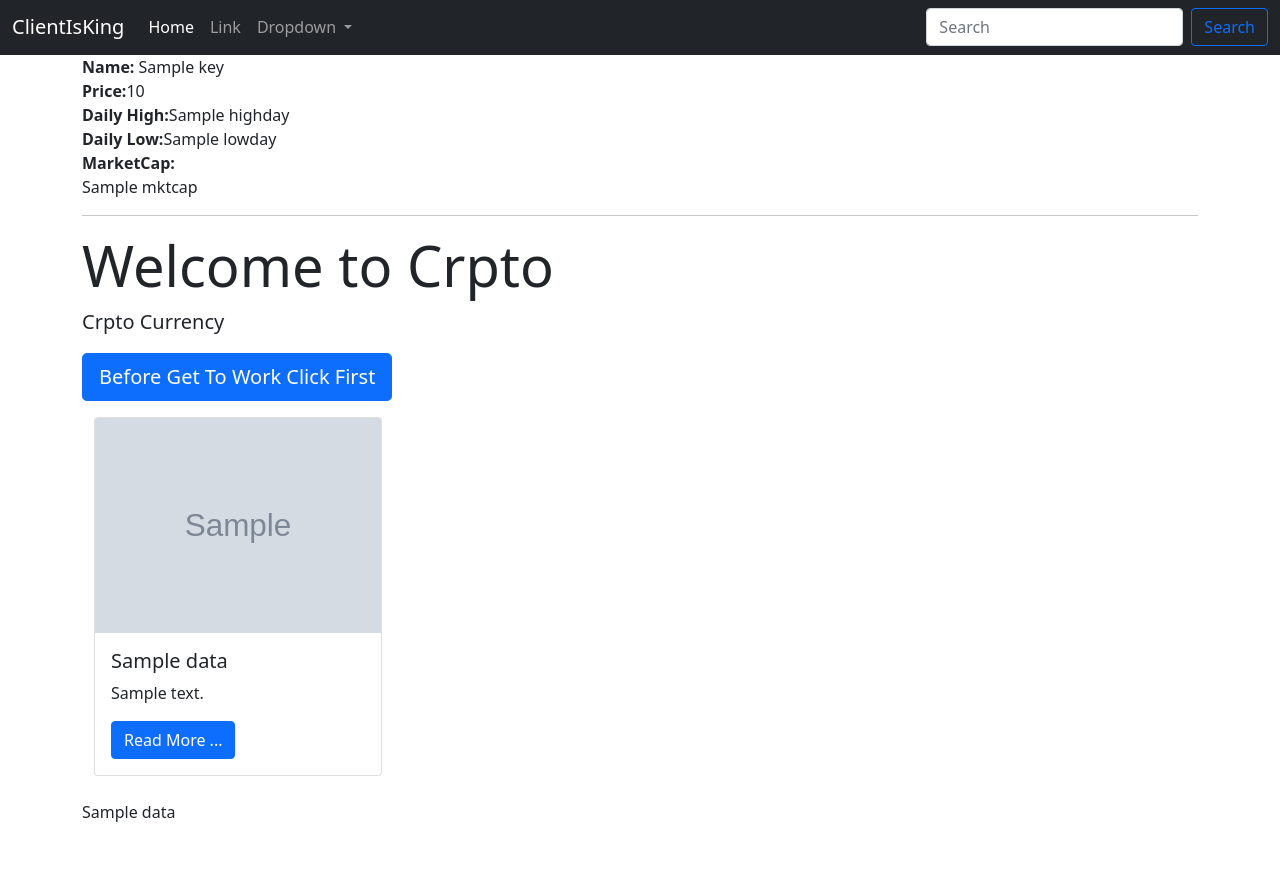
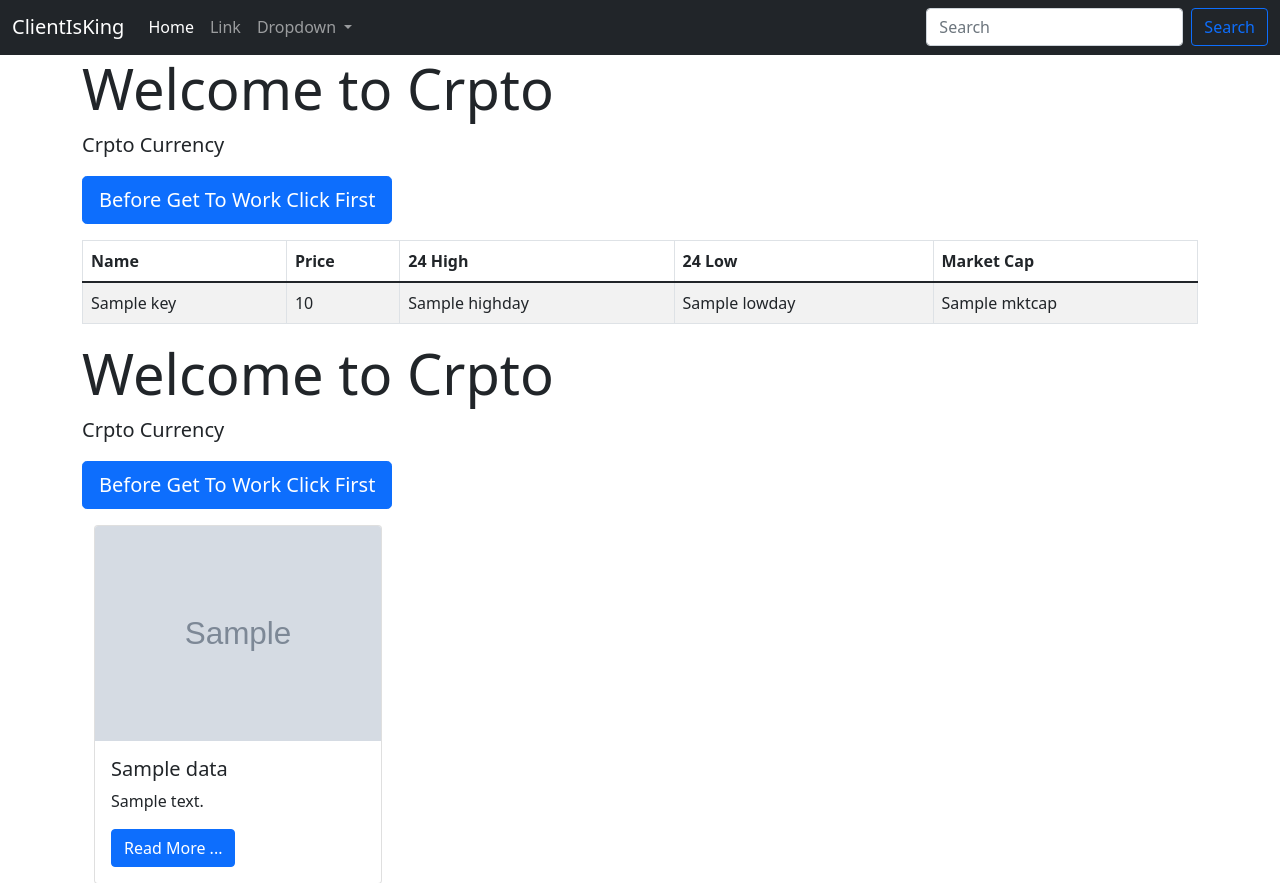
Before and after one commit to ans9611/STOCK-CRYPTO-TRADING-ADVISOR-SERVER, a Django app: template crypto/templates/home.html in a window 1280 px wide. Shown: the part 25-908 px from the top of the page. Before the commit the page ends 847 px from the top, so only its background shows below. Run offline with Django 3.2, Linux system fonts and the light colour scheme; the template is opened without the code that fills it: most values are stand-ins (such as "Sample title", 1, 10 or a date in 2020); grey boxes marked "Sample" are stand-in pictures.

Commit message:
updated live crypto price and created table for prices

```diff
--- a/crypto/templates/home.html
+++ b/crypto/templates/home.html
@@ -2,14 +2,38 @@
 
 {% block content %}
 <!-- loop through key and values of price.Display's dictionary -->
+
+<div class="jumbotron">
+  <h1 class="display-4">Welcome to Crpto</h1>
+  <p class="lead">Crpto Currency</p>
+
+  <a class="btn btn-primary btn-lg" href="#" role="button">Before Get To Work Click First</a>
+  </p>
+</div>
+
+<table class="table table-striped table-bordered table-hover">
+  <thead>
+    <tr>
+      <th scope="col">Name</th>
+      <th scope="col">Price</th>
+      <th scope="col">24 High</th>
+      <th scope="col">24 Low</th>
+      <th scope="col">Market Cap</th>
+    </tr>
+  </thead>
+
+  <tbody>
 {% for key,value in price.DISPLAY.items %}
-  <strong>Name: </strong>{{ key }}<br/>
-  <strong>Price:</strong>{{ value.USD.PRICE}}<br />
-  <strong>Daily High:</strong>{{ value.USD.HIGHDAY }}<br />
-  <strong>Daily Low:</strong>{{ value.USD.LOWDAY }}<br />
-  <strong>MarketCap:</strong><br />{{ value.USD.MKTCAP }}
-  <hr>
+    <tr>
+      <td>{{ key }}</td>
+      <td>{{ value.USD.PRICE}}</td>
+      <td>{{ value.USD.HIGHDAY }}</td>
+      <td>{{ value.USD.LOWDAY }}</td>
+      <td>{{ value.USD.MKTCAP }}</td>
 {% endfor %}
+    </tr>
+  </tbody>
+</table>
 
 <!-- //created employer's homepage -->
 <div class="jumbotron">
```
